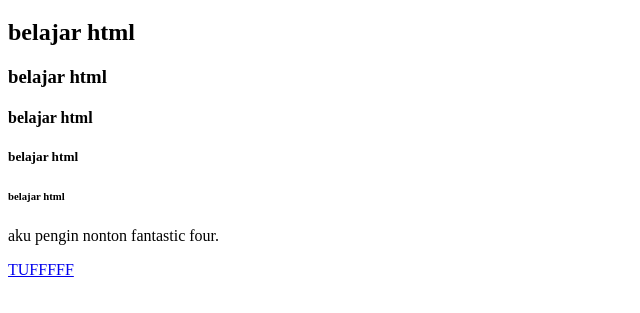
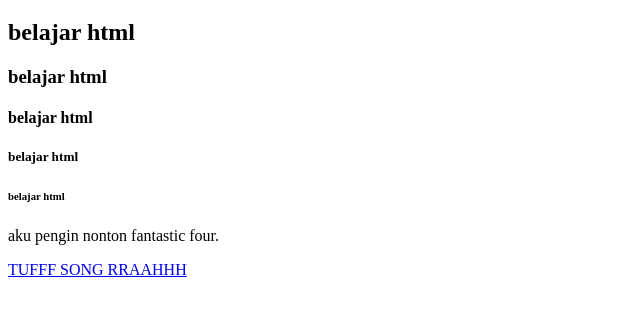
Before and after one commit to NovaArsjad/novaarsjad.github.io, a plain HTML site: page index.html in a window 1280 px wide. Shown: the part 61-374 px from the top of the page, without its empty margins (0-640 px from the left). Drawn offline with Linux system fonts and the light colour scheme.

Commit message:
Update index.html

```diff
--- a/index.html
+++ b/index.html
@@ -14,6 +14,6 @@
 
 <p>aku pengin nonton fantastic four.</p>
 
-<a href="https://youtu.be/K5zP7eQltDE?si=cvzg_J97iWddivMe">TUFFFFF</a>
+<a href="https://youtu.be/K5zP7eQltDE?si=cvzg_J97iWddivMe">TUFFF SONG RRAAHHH</a>
 </body>
 </html>
```
